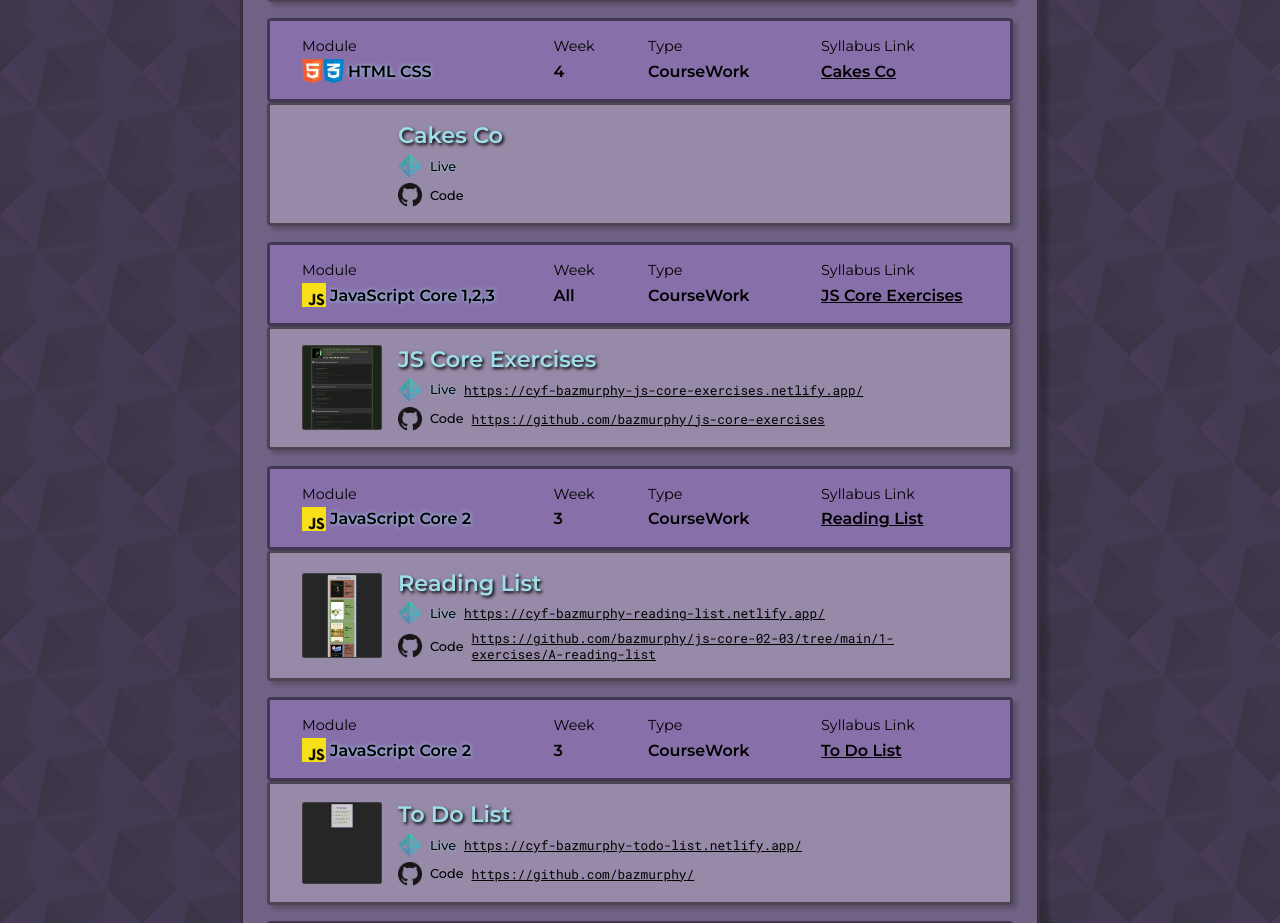
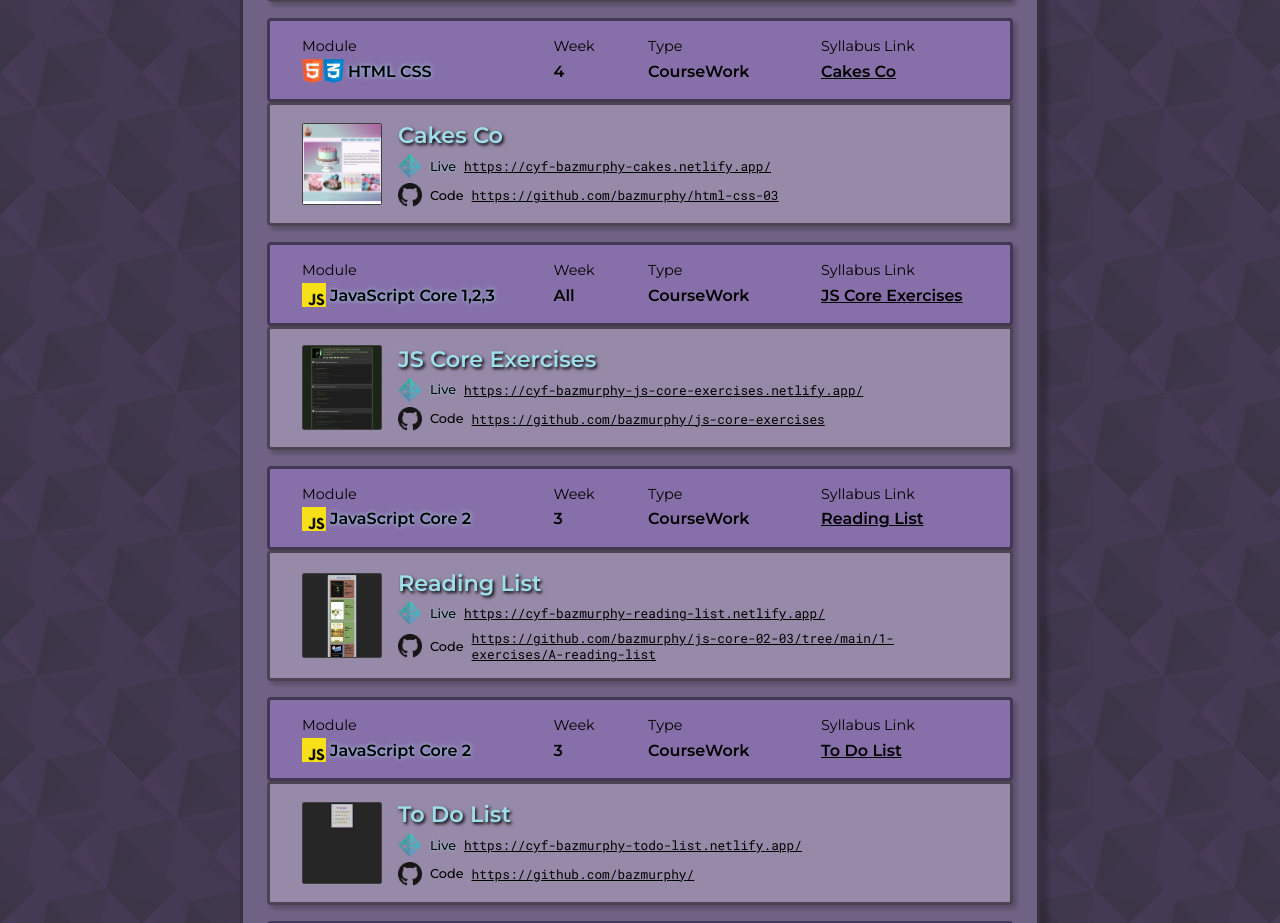
Before and after one commit to bazmurphy/projects-list, a React (Create React App) app: page / in a window 1280 px wide. Shown: the part 780-1703 px from the top of the page. Built offline with nearby package versions, Linux system fonts and the light colour scheme.

Commit message:
added htmlcss04 project

```diff
--- a/src/ProjectList.js
+++ b/src/ProjectList.js
@@ -101,13 +101,13 @@ const ProjectList = () => {
                 />
                 <div className="project-body-wrapper">
                     <ProjectBody
-                        finishedProjectImage=""
+                        finishedProjectImage="./website-screenshots/htmlcss-04.png"
                         finishedProjectName="Cakes Co"
-                        finishedProjectLinkLive=""
+                        finishedProjectLinkLive="https://cyf-bazmurphy-cakes.netlify.app/"
                         finishedProjectLinkLiveImageClass="netlify"
                         finishedProjectLinkLiveImageSrc="./netlify.png"
                         finishedProjectLinkLiveImageAlt="Netlify Logo"
-                        finishedProjectLinkCode=""
+                        finishedProjectLinkCode="https://github.com/bazmurphy/html-css-03"
                         finishedProjectLinkCodeImageClass="github"
                         finishedProjectLinkCodeImageSrc="./github-dark.png"
                         finishedProjectLinkCodeImageAlt="GitHub Logo"
```
Also changed, not shown: public/website-screenshots/htmlcss-04.png (added).
